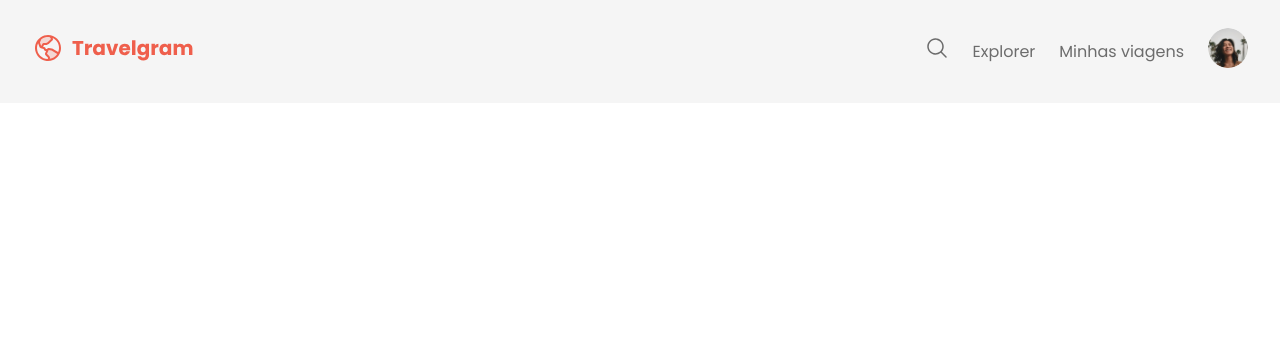
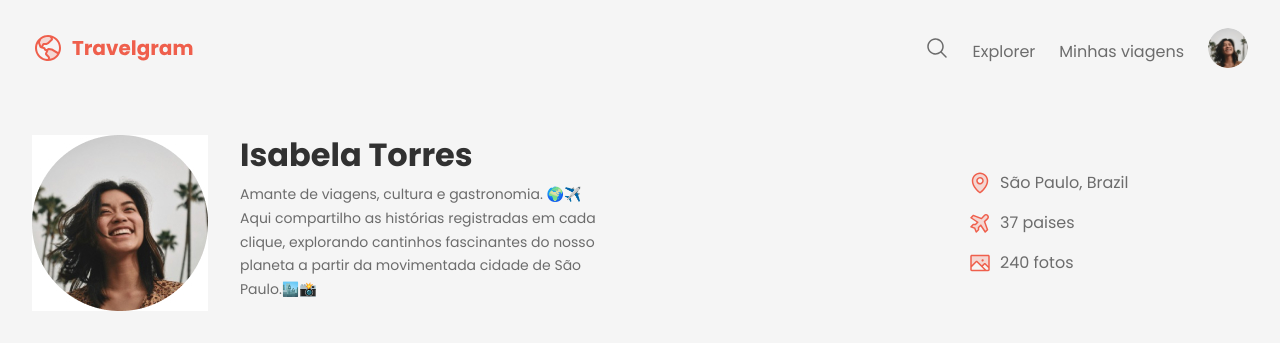
Before and after one commit to alexprado2/travelgram, a plain HTML site: page index.html in a window 1280 px wide. Drawn offline with Linux system fonts and the light colour scheme.

Commit message:
done header

```diff
--- a/index.html
+++ b/index.html
@@ -29,9 +29,36 @@
                 </li>
             </ul>
         </nav>
+        <header>
+            <div class="container">
+                <div id="profile">
+                    <img src="assets/images/profilepic.jpg" alt="Imagem de usuario">
+                    <div>
+                        <h1>Isabela Torres</h1>
+                            <p>Amante de viagens, cultura e gastronomia. 🌍✈️ <br>
+                                Aqui compartilho as histórias registradas em cada clique,
+                                explorando cantinhos fascinantes do nosso planeta a partir
+                                da movimentada cidade de São Paulo.🏙️📸
+                            </p>
+                    </div>
+                </div>
+                <ul id="info">
+                    <li>
+                        <img src="assets/icons/MapPin.svg" alt="Icone de mapa">
+                        <span>São Paulo, Brazil</span>
+                    </li>
+                    <li>
+                        <img src="assets/icons/AirplaneTilt.svg" alt="Icone de avião">
+                        <span>37 paises</span>
+                    </li>
+                    <li>
+                        <img src="assets/icons/Image.svg" alt="Icone de imagem">
+                        <span>240 fotos</span>
+                    </li>
+
+                </ul>
+            </div>
+        </header>
     </div>
-    <header>
-
-    </header>
 </body>
 </html>
--- /dev/null
+++ b/slyles/header.css
@@ -0,0 +1,42 @@
+header {
+    padding-block: 32px;
+}
+
+header .container {
+    display: flex;
+    justify-content: space-between;
+    align-items: center;
+}
+
+#profile {
+    display: flex;
+    gap: 32px;
+}
+
+#profile > div {
+    max-width: 384px;
+}
+
+#profile h1 {
+    font: var(--text-lg) ;
+    color: var(--text-color-primary);
+    margin-bottom: 8px;
+}
+
+#profile p {
+    font: var(--text-md);
+}
+
+#info {
+    list-style: none;
+    display: flex;
+    flex-direction: column;
+    gap: 16px;
+    width: 280px;
+}
+
+#info li {
+    display: flex;
+    align-items: center;
+    gap: 8px;
+}
--- a/slyles/index.css
+++ b/slyles/index.css
@@ -1,2 +1,3 @@
 @import url(global.css);
 @import url(nav.css);
+@import url(header.css);
```
